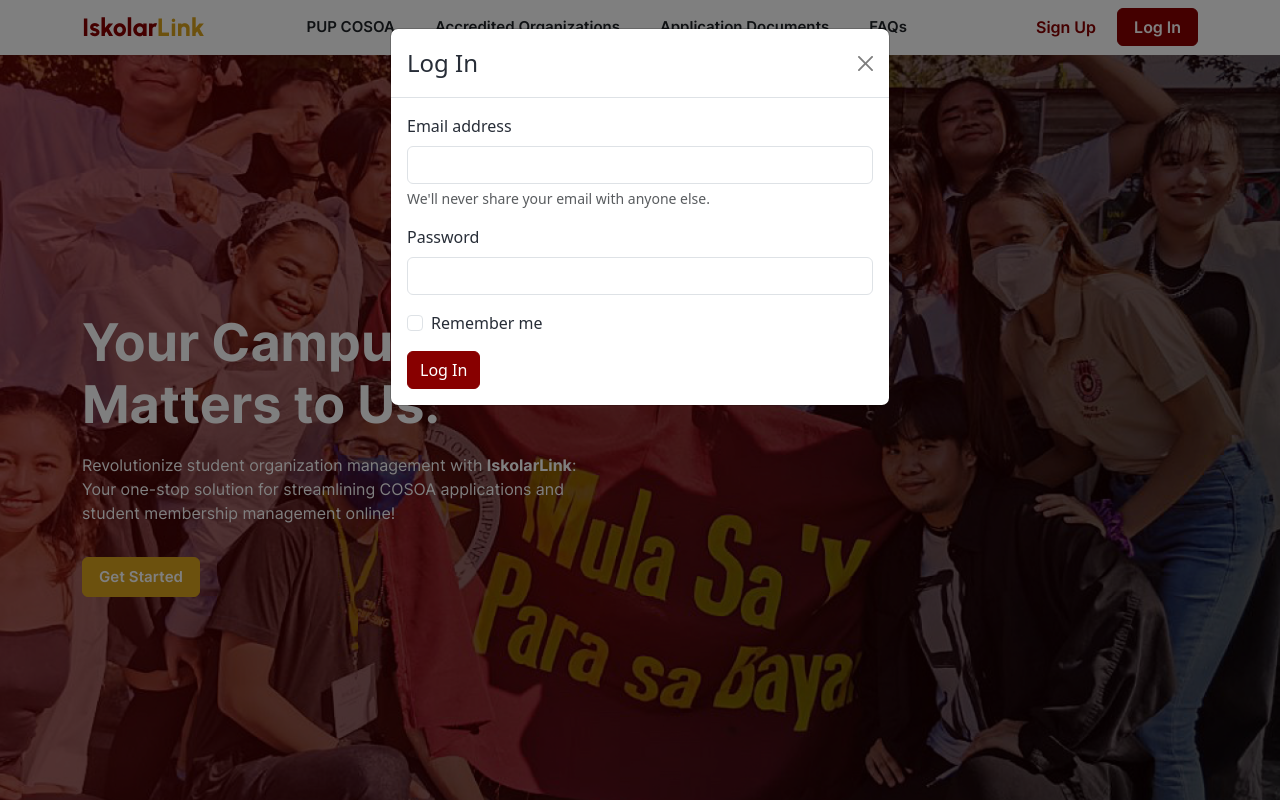
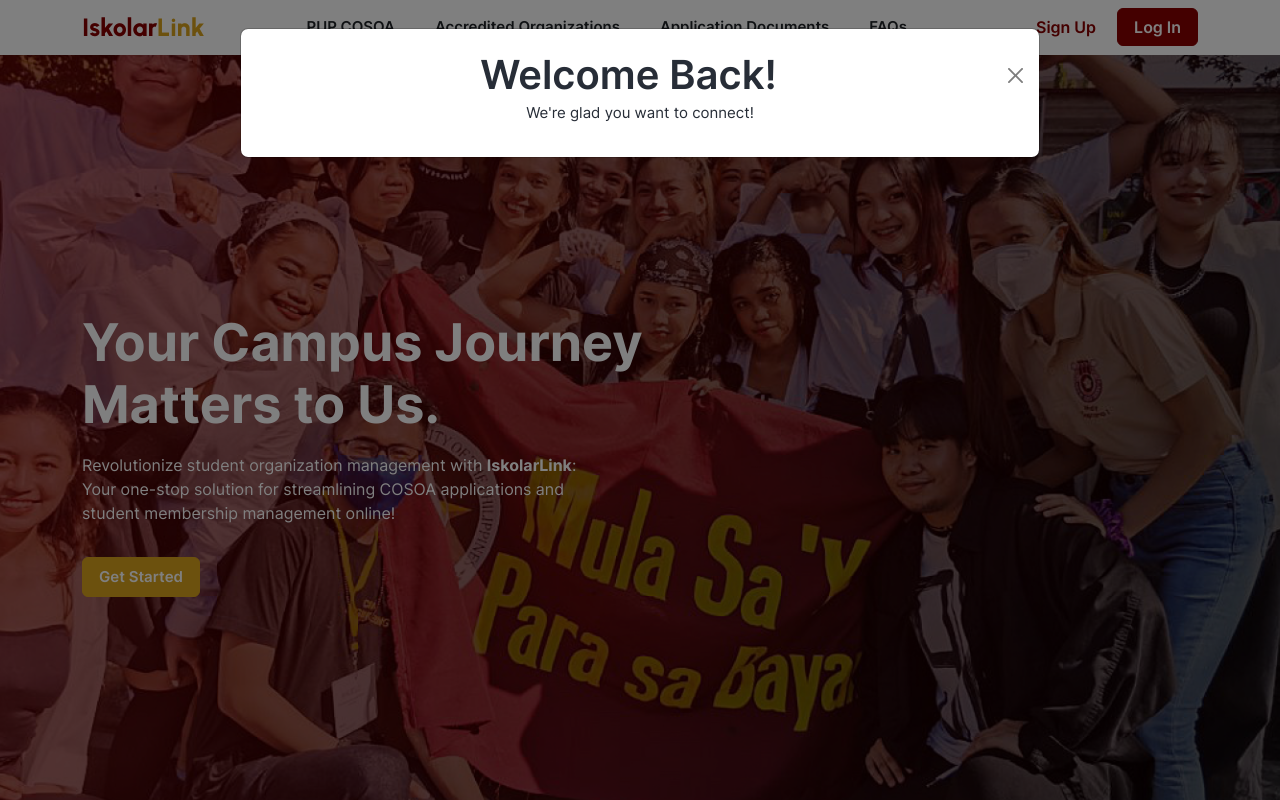
Before and after one commit to raizelycid/IskolarLink_Clientv3, a React (Create React App) app in the folder client/: page / in a window 1280 px wide. Both pictures are taken after a click on the button "Log In". Shown: the top 800 px of the page. Built offline with nearby package versions, Linux system fonts and the light colour scheme.

Commit message:
Landing Page Update

```diff
--- a/client/src/App.css
+++ b/client/src/App.css
@@ -6,10 +6,15 @@
   --light-black: #272D37;
   --black: #111111;
   --gray: #A5ACBA;
+  --light-gray: #F2F2F2;
 }
 
 .text-red {
   color: var(--red) !important;  /*Overrides bootstrap's text-red*/
+}
+
+.bg-red {
+  background-color: var(--red) !important;
 }
 
 .bg-yellow {
@@ -23,6 +28,10 @@
 .bg-transparent {
   background-color: rgba(255, 255, 255, 0.5);
   border: none;
+}
+
+.bg-lightgray {
+  background-color: var(--light-gray);
 }
 
 @font-face {
--- a/client/src/Pages/LandingPage.js
+++ b/client/src/Pages/LandingPage.js
@@ -2,6 +2,11 @@ import React, { useState } from 'react';
 import Hero from '../components/Hero';
 import Section1 from '../components/Section1';
 import Section2 from '../components/Section2';
+import Section3 from '../components/Section3';
+import Section4 from '../components/Section4';
+import Section5 from '../components/Section5';
+import ContactBanner from '../components/ContactBanner';
+
 import './LandingPage.css';
 
 
@@ -11,6 +16,10 @@ function LandingPage() {
       <Hero />
       <Section1 />
       <Section2 />
+      <Section3 />
+      <Section4 />
+      <Section5 />
+      <ContactBanner />
     </main>
   );
 }
--- /dev/null
+++ b/client/src/components/ContactBanner.js
@@ -0,0 +1,15 @@
+import React from 'react';
+import {Button} from 'react-bootstrap'
+import './general.css';
+
+const ContactBanner = () => {
+  return (
+    <div className="bg-lightgray">
+        <h1>Step Out of Your Comfort Zone and Connect with Your Fellow Iskolars!</h1>
+        <p>To receive email notifications, simply submit your email below.</p>
+
+    </div>
+  );
+};
+
+export default ContactBanner;
--- a/client/src/components/LoginPopup.js
+++ b/client/src/components/LoginPopup.js
@@ -1,9 +1,8 @@
-import {useState} from 'react';
-import {Button, Modal} from 'react-bootstrap';
-
+import { useState } from 'react';
+import { Button, Modal } from 'react-bootstrap';
+import './general.css';
 
 function LoginPopup() {
-
   const [showLogin, setShowLogin] = useState(false);
 
   const handleCloseLogin = () => setShowLogin(false);
@@ -14,32 +13,21 @@ function LoginPopup() {
       <Button variant="primary" className="text-white ms-2 px-3 Inter" onClick={handleShowLogin}>
         Log In
       </Button>
+      <Modal show={showLogin} onHide={handleCloseLogin} backdrop="static" keyboard={false} size="lg">
 
-        <Modal show={showLogin} onHide={handleCloseLogin} backdrop="static" keyboard={false}>
-            <Modal.Header closeButton>
-            <Modal.Title>Log In</Modal.Title>
+            <Modal.Header closeButton className="modal-header">
+                <Modal.Title id="login-popup" className="ms-auto Inter modal-title">
+                Welcome Back!
+                </Modal.Title>
             </Modal.Header>
-            <Modal.Body>
-            <form>
-                <div className="mb-3">
-                <label for="exampleInputEmail1" className="form-label">Email address</label>
-                <input type="email" className="form-control" id="exampleInputEmail1" aria-describedby="emailHelp"/>
-                <div id="emailHelp" className="form-text">We'll never share your email with anyone else.</div>
-                </div>
-                <div className="mb-3">
-                <label for="exampleInputPassword1" className="form-label">Password</label>
-                <input type="password" className="form-control" id="exampleInputPassword1"/>
-                </div>
-                <div className="mb-3 form-check">
-                <input type="checkbox" className="form-check-input" id="exampleCheck1"/>
-                <label className="form-check-label" for="exampleCheck1">Remember me</label>
-                </div>
-                <button type="submit" className="btn btn-primary">Log In</button>
-            </form>
+            <Modal.Body className="text-center Inter-normal">
+                <p className="modal-subtitle">We're glad you want to connect!</p>
+                {/* Additional content can be added here */}
             </Modal.Body>
        </Modal>
+
     </>
-  )
+  );
 }
 
-export default LoginPopup
+export default LoginPopup;
--- /dev/null
+++ b/client/src/components/Section3.js
@@ -0,0 +1,14 @@
+import React from 'react';
+import './general.css';
+
+const Section3 = () => {
+  return (
+    <div>
+        <h1>Announcements</h1>
+        <p>Discover the latest announcement that will shape the future of PUP COSOA and
+elevate your student experience!</p>
+    </div>
+  );
+};
+
+export default Section3;
--- /dev/null
+++ b/client/src/components/Section4.js
@@ -0,0 +1,15 @@
+import React from 'react';
+import {Button} from 'react-bootstrap'
+import './general.css';
+
+const Section4 = () => {
+  return (
+    <div className="bg-red text-white">
+        <h1>Application Documents</h1>
+        <p>Here is a brief overview of the Accreditation and Revalidation Requirements.</p>
+        <Button variant="secondary">Learn More</Button>
+    </div>
+  );
+};
+
+export default Section4;
--- /dev/null
+++ b/client/src/components/Section5.js
@@ -0,0 +1,16 @@
+import React from 'react';
+import {Button} from 'react-bootstrap'
+import './general.css';
+
+const Section5 = () => {
+  return (
+    <div>
+        <h1>Frequently Asked Questions</h1>
+        <p>Do you have your questions? We may have your answer below.</p>
+        <Button variant="primary">See More</Button>
+
+    </div>
+  );
+};
+
+export default Section5;
--- a/client/src/components/general.css
+++ b/client/src/components/general.css
@@ -78,3 +78,16 @@
     max-height: 48px;
     max-width: 48px;
 }
+
+.modal-header {
+    border-bottom: 0 ;
+}
+
+.modal-title {
+    font-size: 40px;
+}
+
+.modal-subtitle {
+    margin-top: -35px;
+    font-size: 15px;
+}
```
Lines whose indentation alone changed are shown as unchanged.
